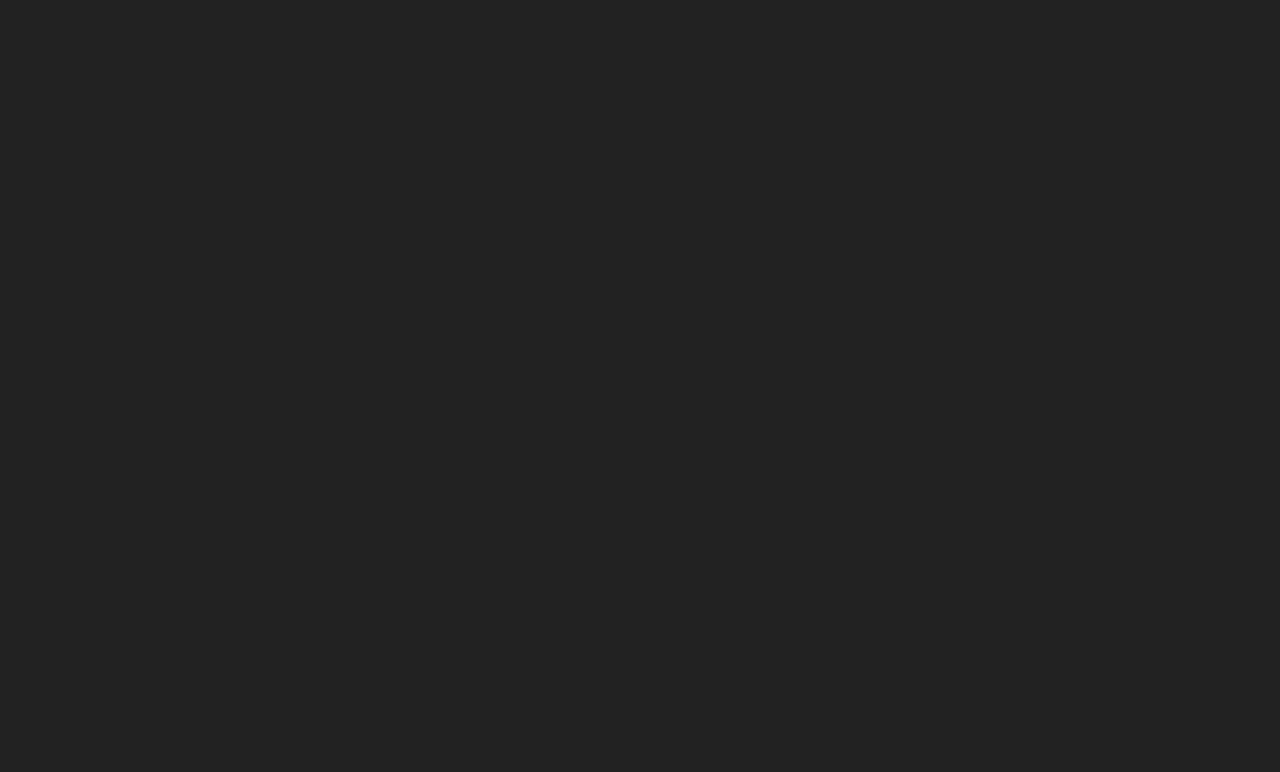
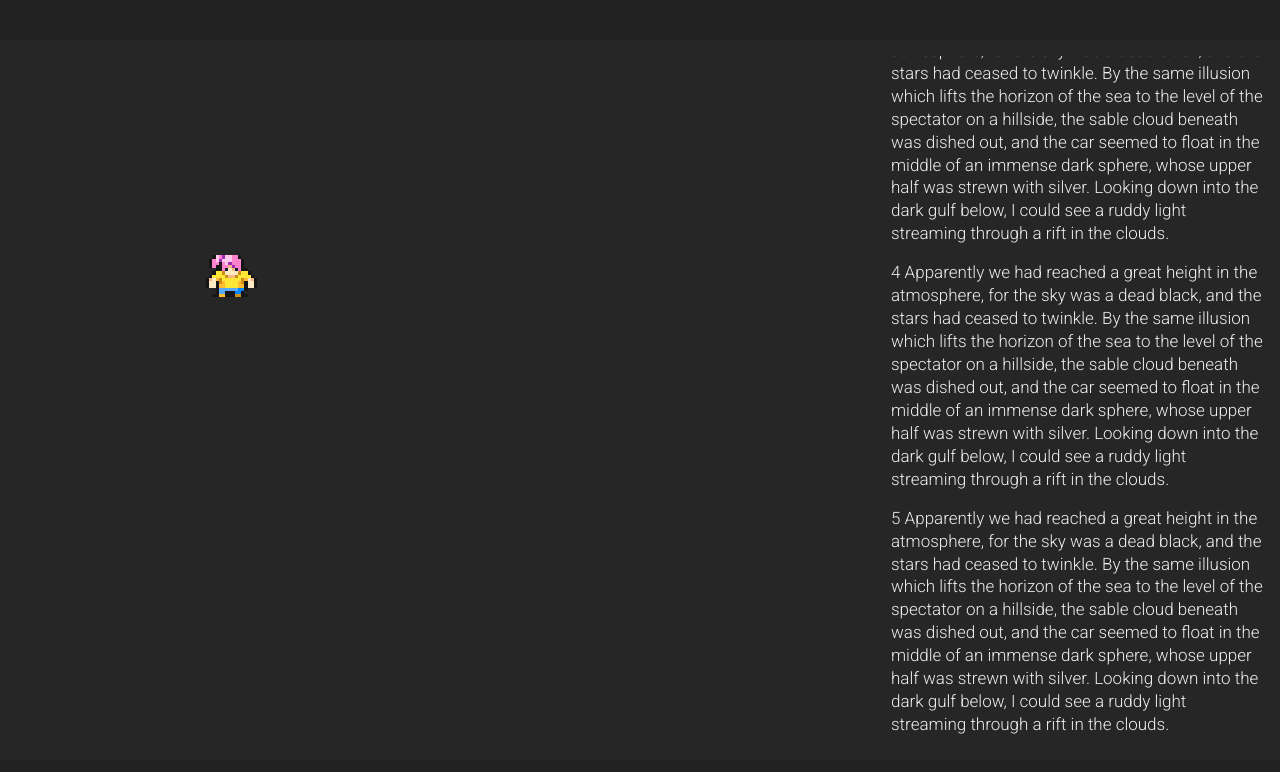
Before and after one commit to hiddenwaffle/stardew-style-engine, a website built with webpack: page src/index.html in a window 1280 px wide. Built offline with nearby package versions, Linux system fonts and the light colour scheme.

Commit message:
Add canvas testing

```diff
--- a/src/index.html
+++ b/src/index.html
@@ -25,6 +25,9 @@
   #canvas-container {
     text-align: center;
   }
+  #canvas-back {
+    display: none;
+  }
   #narration-container {
     display: flex;
     flex-direction: column;
@@ -41,7 +44,10 @@
 </head>
 <body>
 <div id="dynamic-resize-container">
-  <div id="canvas-container"></div>
+  <div id="canvas-container">
+    <canvas id="canvas-scaled"></canvas>
+    <canvas id="canvas-back"></canvas>
+  </div>
   <div id="narration-container">
     <div class="narration-container-section">1 Apparently we had reached a great height in the atmosphere, for the sky was a dead black, and the stars had ceased to twinkle. By the same illusion which lifts the horizon of the sea to the level of the spectator on a hillside, the sable cloud beneath was dished out, and the car seemed to float in the middle of an immense dark sphere, whose upper half was strewn with silver. Looking down into the dark gulf below, I could see a ruddy light streaming through a rift in the clouds.</div>
     <div class="narration-container-section">2 Apparently we had reached a great height in the atmosphere, for the sky was a dead black, and the stars had ceased to twinkle. By the same illusion which lifts the horizon of the sea to the level of the spectator on a hillside, the sable cloud beneath was dished out, and the car seemed to float in the middle of an immense dark sphere, whose upper half was strewn with silver. Looking down into the dark gulf below, I could see a ruddy light streaming through a rift in the clouds.</div>
--- a/src/index.ts
+++ b/src/index.ts
@@ -1,3 +1,78 @@
 // import '@/sandbox-pixi';
 // import '@/sandbox-ioc';
 // import '@/sandbox-howler';
+
+declare function require(str: string): string; // https://github.com/Microsoft/TypeScript-React-Starter/issues/12
+
+const tileSize = 16;
+const fieldLogicalWidth = 17 * tileSize;
+const fieldLogicalHeight = 14 * tileSize;
+const fontBaseSize = 5.25; // Just "looks good" in Chrome on Mac.
+
+const canvasBack = <HTMLCanvasElement> document.getElementById('canvas-back');
+canvasBack.width = fieldLogicalWidth;
+canvasBack.height = fieldLogicalHeight;
+const ctxBack = canvasBack.getContext('2d');
+const canvasScaled = <HTMLCanvasElement> document.getElementById('canvas-scaled');
+const ctxScaled = canvasScaled.getContext('2d');
+
+{
+  const raw = require('./player_25.png');
+  const img = new Image();
+  img.onload = () => {
+    ctxBack.drawImage(img, 64, 64, 16, 16);
+    ctxScaled.drawImage(canvasBack, 0, 0, canvasScaled.width, canvasScaled.height);
+  };
+  img.src = raw;
+}
+
+// Resize based on: https://codepen.io/anthdeldev/pen/PGPmVm
+const dynamicResizeContainer = document.getElementById('dynamic-resize-container');
+{
+  const containerLogicalWidth = 16; // this is aspect ratio,
+  const containerLogicalHeight = 9; // rather than pixels.
+  const resizeHandler = () => {
+    const scaleFactor = Math.min(
+      window.innerWidth / containerLogicalWidth,
+      window.innerHeight / containerLogicalHeight
+    );
+    const newWidth = Math.ceil(containerLogicalWidth * scaleFactor);
+    const newHeight = Math.ceil(containerLogicalHeight * scaleFactor);
+    dynamicResizeContainer.style.width = `${newWidth}px`;
+    dynamicResizeContainer.style.height = `${newHeight}px`;
+
+    ctxScaled.drawImage(canvasBack, 0, 0, canvasScaled.width, canvasScaled.height);
+  }
+  window.addEventListener('resize', resizeHandler, false);
+  resizeHandler();
+}
+// Resize based on: https://codepen.io/anthdeldev/pen/PGPmVm
+{
+  const resizeHandler = () => {
+    const scaleFactor = Math.min(
+      dynamicResizeContainer.clientWidth / fieldLogicalWidth,
+      dynamicResizeContainer.clientHeight / fieldLogicalHeight
+    );
+    const newWidth = Math.ceil(fieldLogicalWidth * scaleFactor);
+    const newHeight = Math.ceil(fieldLogicalHeight * scaleFactor);
+    canvasScaled.width = newWidth;
+    canvasScaled.height = newHeight;
+    ctxScaled.mozImageSmoothingEnabled = false;
+    ctxScaled.webkitImageSmoothingEnabled = false;
+    // ctxScaled.msImageSmoothingEnabled = false;
+    ctxScaled.imageSmoothingEnabled = false;
+
+    // Scale font too.
+    const narrationContainer = document.getElementById('narration-container');
+    const fontSize = Math.ceil(fontBaseSize * scaleFactor);
+    narrationContainer.style.fontSize = `${fontSize}px`;
+  };
+  window.addEventListener('resize', resizeHandler, false);
+  resizeHandler();
+}
+
+// TODO: Make better
+setTimeout(() => {
+  const dynamicResizeContainer = document.getElementById('dynamic-resize-container');
+  dynamicResizeContainer.style.visibility = 'visible';
+}, 1);
```
Also changed, not shown: src/sandbox-pixi/index.ts (+68 -66 lines), src/player_25.png (added), src/townfolk-f.png (added).
